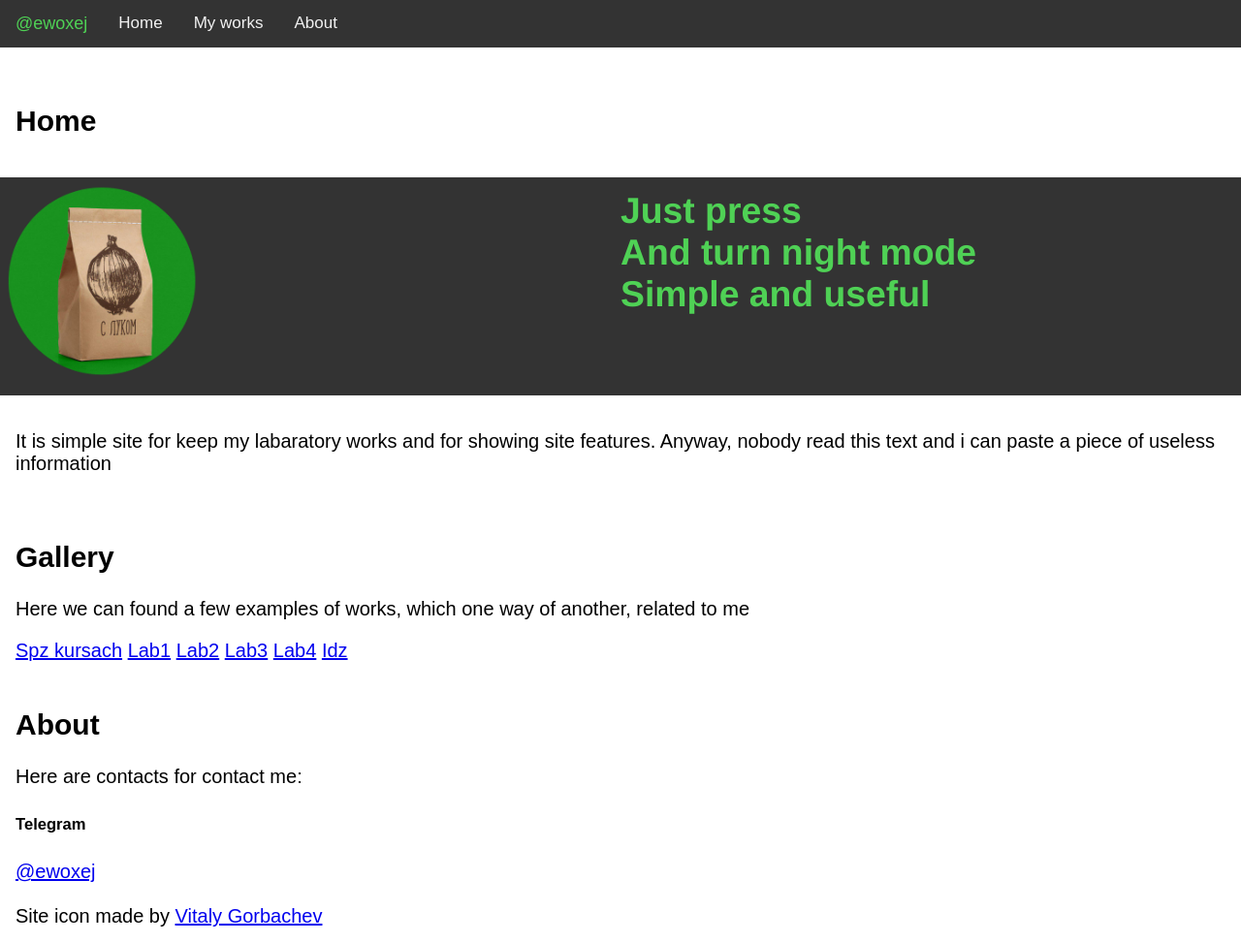
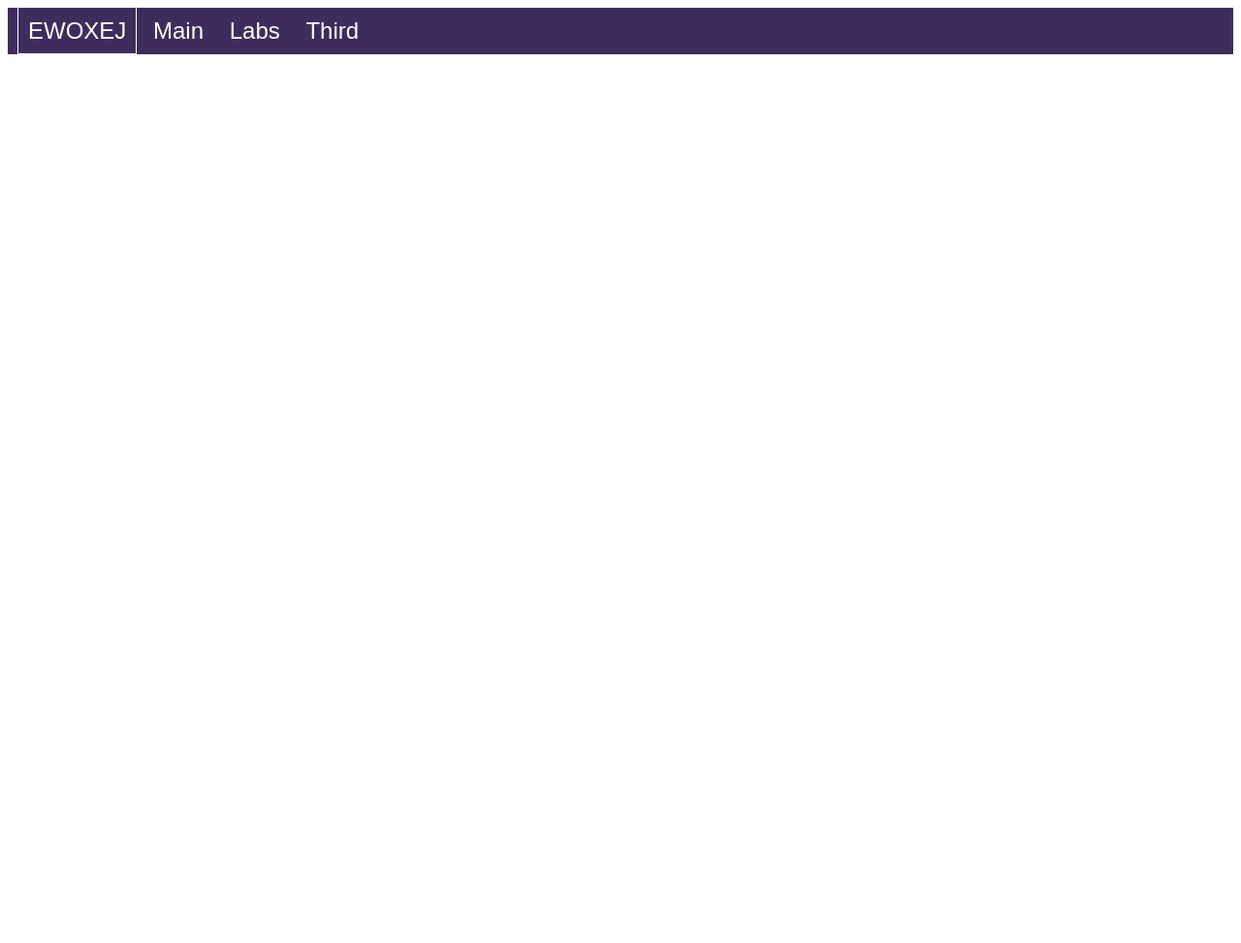
Before and after one commit to ewoxej/ewoxej.github.io, a PHP site: page / in a window 1280 px wide. Shown: the whole page at 97% size. After the commit the page ends 56 px from the top, so only its background shows below. Run offline with PHP 8.4, Linux system fonts and the light colour scheme.

Commit message:
new site design

```diff
--- a/index.html
+++ b/index.html
@@ -1,85 +1,67 @@
 <!DOCTYPE html>
 <html>
 	<head>
-<title>MySite</title>
-<link rel="icon" href="icon.png">
+	<title>ewoxej</title>
 	<link rel="stylesheet" href="styles.css">
 	<meta name="viewport" content="width=device-width, initial-scale=1">
-</head>
-<body>
-
-<div id="navbar">
-<a class="fixed" href="javascript:void(0)">@ewoxej</a>
-  <a href="#hhome">Home</a>
-  <a href="#hgallery">My works</a>
-  <a href="#habout">About</a>
-</div>
-
-<div class="content">
-<div id="hhome"></div>
-<br>
-<h2>Home</h2>
-</div>
-<div class="row" style="padding:0">
-<div class="column">
-<p class="fig">
-<img src = "splash.png" onclick="changeColor()">
-</p>
-</div>
-<p class="fig" style="height:150pt">Just press<br>And turn night mode<br>Simple and useful</p>
-</div>
-<div class="content">
-<p>It is simple site for keep my labaratory works and for showing site features. Anyway, nobody read this text and i can paste a piece of useless information</p>
-<div id="hgallery"></div>
-<br>
-<h2>Gallery</h2>
-<p>Here we can found a few examples of works, which one way of another, related to me</p>
-<a href="pages/spz.html">Spz kursach</a>
-<a href="lb1/lb1.html">Lab1</a>
-<a href="lb2/lb2.html">Lab2</a>
-<a href="lb3/lb3.html">Lab3</a>
-<a href="lb4/lb4.html">Lab4</a>
-<a href="lab1.html">Idz</a>
-<div id="habout"></div>
-<br>
-<h2>About</h2>
-<p>Here are contacts for contact me:</p>
-<h5>Telegram</h5>
-  <a href="http://t.me/ewoxej">@ewoxej</a>
-  <br>
-  <br>
-<div>Site icon made by <a href="https://www.flaticon.com/authors/vitaly-gorbachev" title="Vitaly Gorbachev">Vitaly Gorbachev</a>
-</div>
-
 		<script>
-window.onscroll = function() {myFunction()};
-var back = 'white';
-var text = 'black';
-var navbar = document.getElementById("navbar");
-var sticky = navbar.offsetTop;
-
-function myFunction() {
-  if (window.pageYOffset >= sticky) {
-    navbar.classList.add("sticky")
-  } else {
-    navbar.classList.remove("sticky");
+		function resetStyles()
+			{
+			var tabs = document.getElementsByClassName("tab");
+			var articles = document.getElementsByTagName("article");
+			for(var i=0;i<tabs.length;i++)
+				{
+				tabs[i].style.color="white";
+				tabs[i].style.background="#3d2d5d";
+				tabs[i].style.border="0";
+				}
+			for(var i=0;i<articles.length;i++)
+				{
+				articles[i].style.display="none";
 				}
 			}
 
-function changeColor() {
-if(back == 'white')
+		function tabclicked(number)
 			{
-back='#333';
-text='white';
-}
-else{
-back='white';
-text='black';
-}
-document.body.style.color=text;
-document.body.style.background=back;
+			resetStyles();
+			document.getElementById("ar"+number).style.display="block";
+			document.getElementById("tab"+number).style.background="white";
+			document.getElementById("tab"+number).style.color="#3d2d5d";
 			}
 		</script>
-
+	</head>
+	<body>
+		<div >
+			<div id="tab_bar">
+			<a style="border: 1px solid white; padding: 10px">EWOXEJ</a>
+				<a class ="tab" id="tab1" onclick="tabclicked(1);">Main</a>
+				<a class="tab" id="tab2" onclick="tabclicked(2);">Labs</a>
+				<a class="tab" id="tab3" onclick="tabclicked(3);">Third</a>
+			</div>
+			<article id="ar1">
+				<br>
+				<b>Свяжитесь со мной:</b>
+				<a href="http://t.me/ewoxej">@ewoxej</a>
+			</article>
+			<article id="ar2">
+				<br>
+				<a href="pages/spz.html">Spz kursach</a>
+				<br>
+				<a href="lb1/lb1.html">Lab1</a>
+				<br>
+				<a href="lb2/lb2.html">Lab2</a>
+				<br>
+				<a href="lb3/lb3.html">Lab3</a>
+				<br>
+				<a href="lb4/lb4.html">Lab4</a>
+				<br>
+				<a href="lab1.html">Idz</a>
+				<br>
+			</article>
+			<article id="ar3">
+				Третья вкладка<br />
+				Здесь ничего интересного
+			</article>
+		</div>
 	</body>
 </html>
--- a/styles.css
+++ b/styles.css
@@ -1,90 +1,22 @@
 body {
-  margin: 0;
+
   font-size: 20px;
   font-family: Arial, Helvetica, sans-serif;
 }
 
-.fig{
-text-align:left;
-color: #4FD155;
-font-family: Helvetica;
-font-weight: bold;
-font-size: 28pt;
-background-color: #333;
-padding: 1%;
-margin-block-start: 0;
-margin-block-end: 0;
-}
-img {
-width:150pt;
-height:150pt;
-}
-@media only screen and (max-width: 600px) {
-.fig {
-text-align: center;
-padding:0;
-}
-img {
-width: 50%;
-height:50%;
-}
+input, article {
+    display: none;
 }
 
-#navbar {
-  overflow: hidden;
-  background-color: #333;
+.tab
+{
+	padding:10px;
 }
 
-#navbar a {
-  float: left;
-  display: block;
-  color: #f2f2f2;
-  text-align: center;
-  padding: 14px 16px;
-  text-decoration: none;
-  font-size: 17px;
+#tab_bar
+{
+	background: #3d2d5d;
+	color: white;
+	font-size:18pt;
+	padding:10px;
 }
-
-#navbar a.fixed{
-pointer-events: none;
-color: #4FD155;
-font-size: 18px;
-font-family: Arial;
-}
-
-#navbar a:hover {
-  background-color: #ddd;
-  color: black;
-}
-
-#navbar a.active {
-  background-color: #4FD155;
-  color: white;
-}
-
-.content {
-  padding: 16px;
-}
-
-.sticky {
-  position: fixed;
-  top: 0;
-  width: 100%;
-}
-@media only screen and (min-width: 600px){
-.column {
-  float: left;
-  width: 50%;
-  padding: 0px;
-}
-
-.row::after {
-  content: "";
-  clear: both;
-  display: table;
- padding: 0px;
-}
-}
-.sticky + .content {
-  padding-top: 60px;
-}
```
Lines whose indentation alone changed are shown as unchanged.
